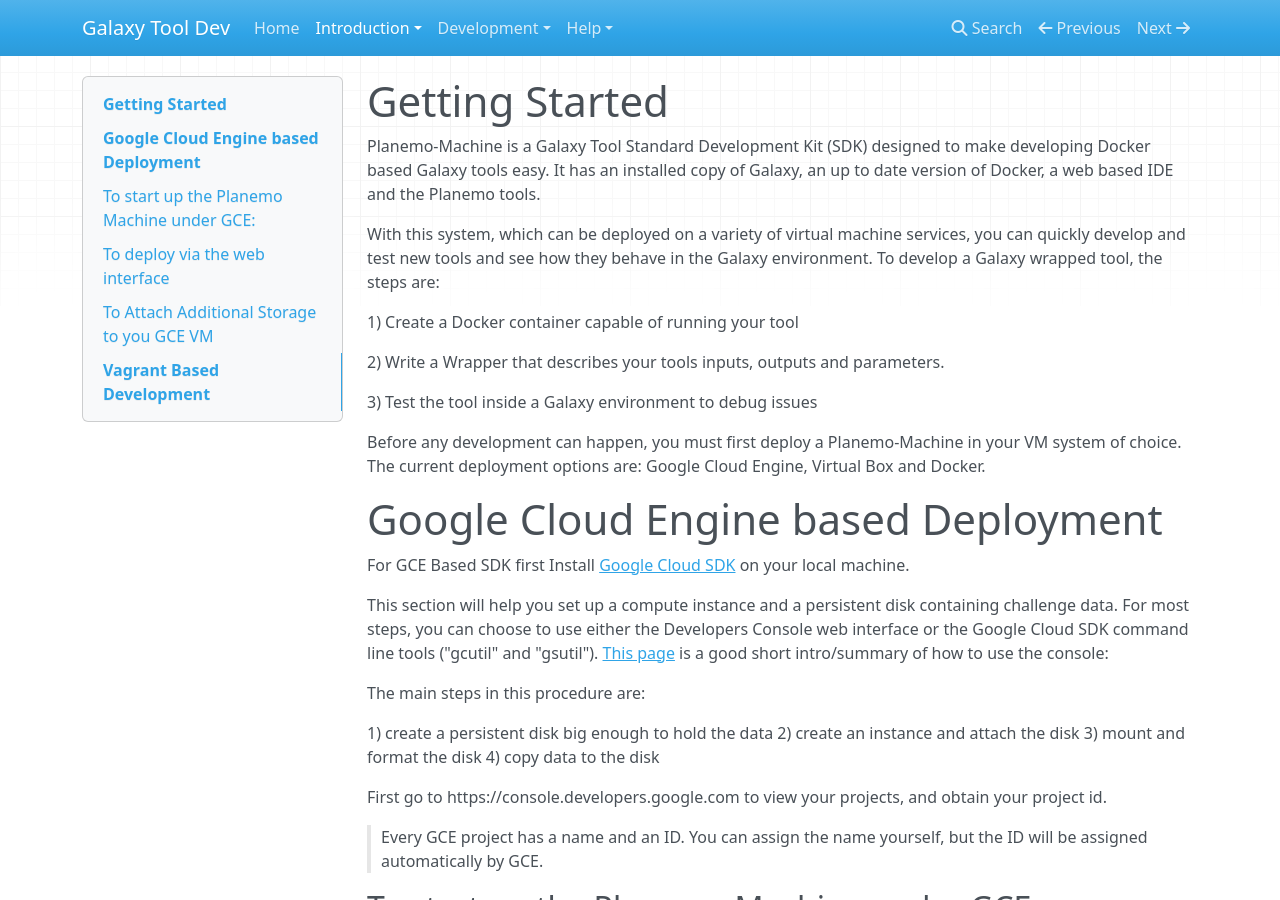
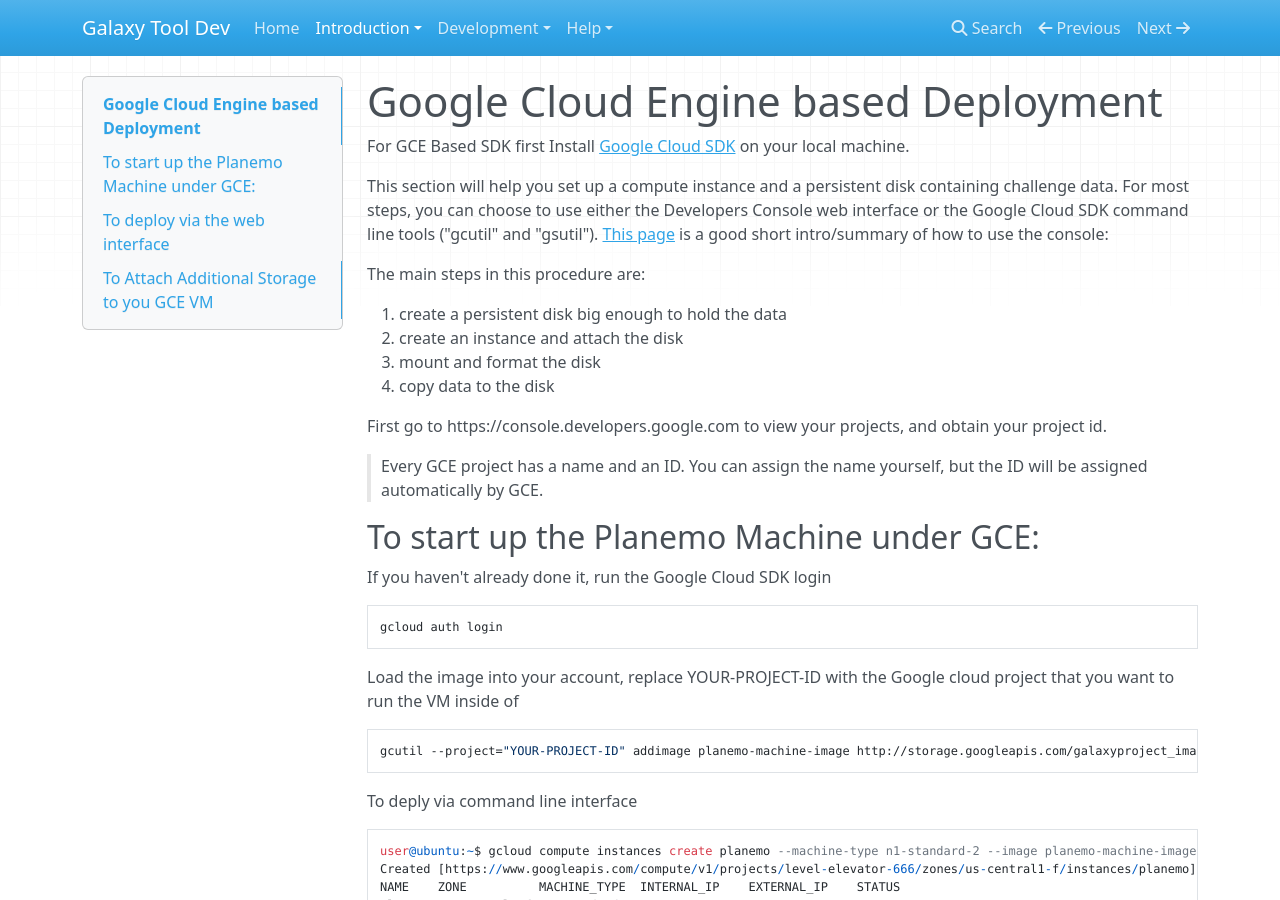
Before and after one commit to kellrott/galaxy-tooldev-docs, an MkDocs documentation site: the page built from docs/01_GCE.md, in a window 1280 px wide and 900 px high. Built offline with MkDocs 1.6.1, drawn with Linux system fonts in a browser that asks for light colours; nearby versions of some CDN libraries; old or Windows-style settings are respelled for this version of MkDocs; some of the changed text lies outside the part shown.

````diff
--- a/docs/01_Introduction.md
+++ b/docs/01_GCE.md
@@ -1,25 +1,4 @@
 
-Getting Started
-===============
-
-Planemo-Machine is a Galaxy Tool Standard Development Kit (SDK) designed to
-make developing Docker based Galaxy tools easy. It has an installed copy of Galaxy,
-an up to date version of Docker, a web based IDE and the Planemo tools.
-
-With this system, which can be deployed on a variety of virtual machine services,
-you can quickly develop and test new tools and see how they behave in the Galaxy environment.
-To develop a Galaxy wrapped tool, the steps are:
-
-1) Create a Docker container capable of running your tool
-
-2) Write a Wrapper that describes your tools inputs, outputs and parameters.
-
-3) Test the tool inside a Galaxy environment to debug issues
-
-
-Before any development can happen, you must first deploy a Planemo-Machine in your VM
-system of choice. The current deployment options are: Google Cloud Engine,
-Virtual Box and Docker.
 
 Google Cloud Engine based Deployment
 ====================================
@@ -30,10 +9,10 @@ This section will help you set up a compute instance and a persistent disk conta
 
 The main steps in this procedure are:
 
-1) create a persistent disk big enough to hold the data
-2) create an instance and attach the disk
-3) mount and format the disk
-4) copy data to the disk
+1. create a persistent disk big enough to hold the data
+2. create an instance and attach the disk
+3. mount and format the disk
+4. copy data to the disk
 
 First go to https://console.developers.google.com to view your projects, and obtain
 your project id.
@@ -115,52 +94,3 @@ gcloud compute instances attach-disk --zone us-central1-f --disk planemo-data pl
 
 > And remember when you are done using your VM, turn it off. You are changed for every
 > hour it is on, and if you forget about it, it will rack up costs quickly.
-
-
-Vagrant Based Development
-========================
-
-
-The latest version of the planemo appliance can be found
-at https://images.galaxyproject.org/planemo/latest.box. Once you have
-installed Vagrant (download now at http://www.vagrantup.com/downloads),
-the appliance can be enabled by first creating a `Vagrantfile` in your tool
-directory - the following demonstrates an example of such file.
-
-```
-VAGRANTFILE_API_VERSION = "2"
-
-Vagrant.configure(VAGRANTFILE_API_VERSION) do |config|
-config.vm.box = "planemo"
-config.vm.box_url = "https://images.galaxyproject.org/planemo/latest.box"
-
-# Forward nginx.
-config.vm.network "forwarded_port", guest: 80, host: 8010
-
-# Disable default mount and mount pwd to /opt/galaxy/tools instead.
-config.vm.synced_folder ".", "/vagrant", disabled: true
-config.vm.synced_folder ".", "/opt/galaxy/tools", owner: "vagrant"
-
-end
-```
-
-This file must literally be named `Vagrantfile`. Next you will need to
-startup the appliance. This is as easy as
-
-```
-vagrant up
-```
-
-From this point, you can point your webbrowser to http://localhost:8010/ to log into the
-Galaxy server
-
-
-To access the command line inside the virtual machine
-```
-vagrant ssh
-```
-
-You can get change to the tool directory with
-```
-cd /opt/galaxy/tools
-```
--- a/mkdocs.yml
+++ b/mkdocs.yml
@@ -1,7 +1,8 @@
 site_name: Galaxy Tool Dev
 pages:
 - [index.md, Home]
-- [01_Introduction.md, Introduction, Lauching SDK]
+- [01_GCE.md, Introduction, Google Cloud Engine]
+- [01_Vagrant.md, Introduction, Vagrant]
 - [02_Examples.md, Introduction, Working With Examples]
 - [03_Docker.md, Development, Docker]
 - [04_ToolWrapper.md, Development, Tool Wrapper Syntax]
@@ -9,8 +10,14 @@ pages:
 - [06_FAQ.md, Help, FAQ]
 - [06_Glossary.md, Help, Glossary]
 imports:
-- [ planemo/docs/commands/docker_build.rst, PLANEMO_DOCKER ]
-- [ planemo/docs/_writing_parameters.rst, WRITING_PARAMS]
+-
+    file: planemo/docs/commands/docker_build.rst
+    name: PLANEMO_DOCKER
+    head_trim: 6
+-
+    file: planemo/docs/_writing_parameters.rst
+    name: WRITING_PARAMS
+    head_trim: 6
 templates:
 - 03_Docker.md
 - 05_ToolDev.md
````
Also changed, not shown: build.py (+7 -4 lines), docs/01_Vagrant.md (added, +49 -0 lines), docs/03_Docker.md (+39 -47 lines), docs/05_ToolDev.md (+0 -6 lines), docs/index.md (+20 -1 lines).
